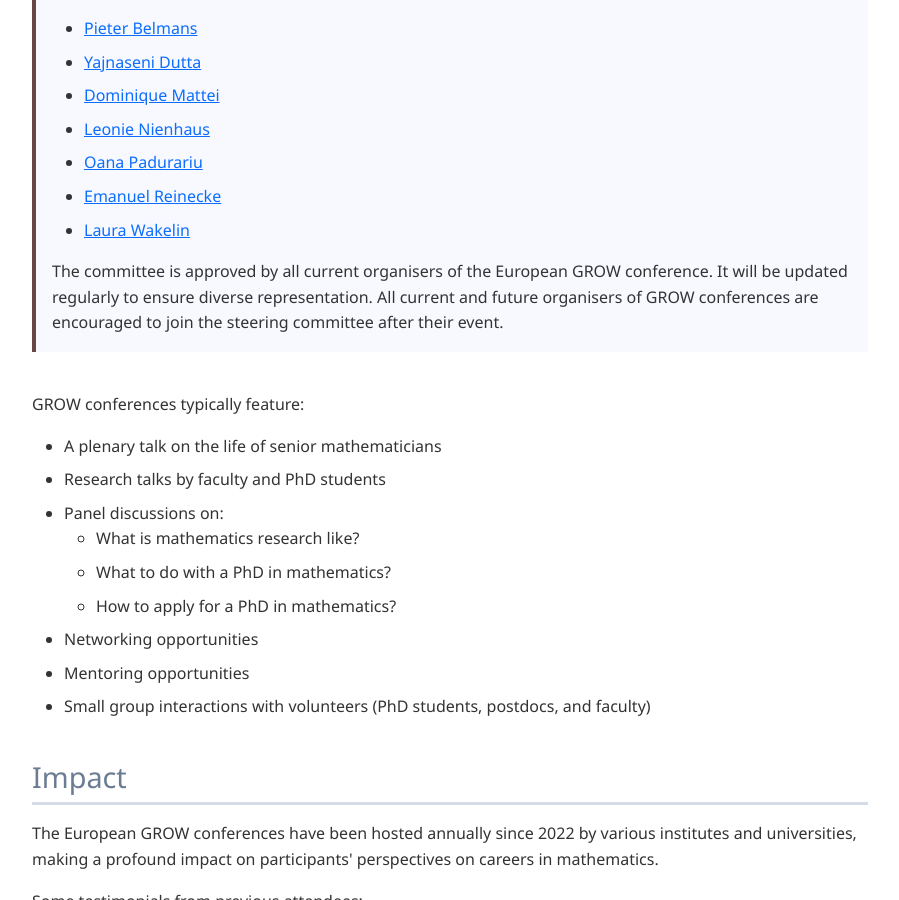
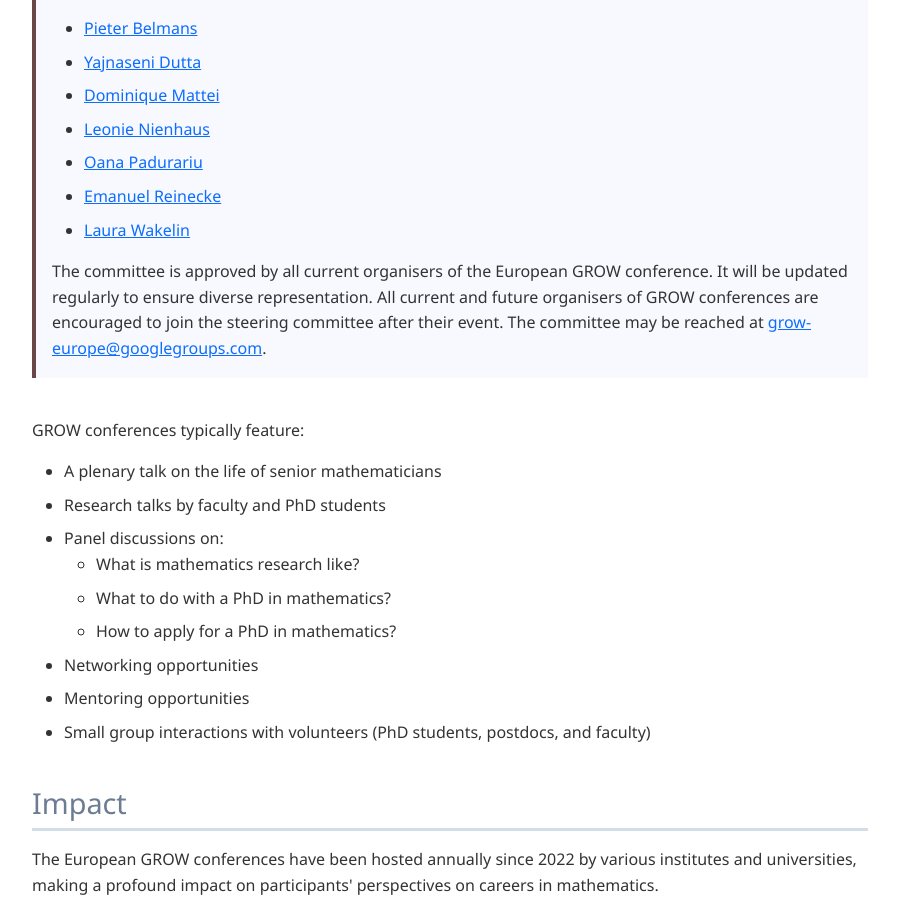
Before and after one commit to GROW-Europe/grow-europe.github.io, a Jekyll site: the page built from index.html, in a window 1280 px wide and 900 px high, scrolled down 727 px. Shown: the whole window, without its empty margins (190-1089 px from the left). Built offline with Jekyll 4.4.1, drawn with Linux system fonts in a browser that asks for light colours; a script that is not in the unit is left out.

Commit message:
minor changes

```diff
--- a/hosting.html
+++ b/hosting.html
@@ -76,6 +76,7 @@
     <li>late February: final participant list confirmed</li>
     <li>early April: GROW conference takes place</li>
   </ul>
+  More detailed information can be found in our organisational repository. This will be shared with the selected organisers.
 </section>
 
 <section class="contact-section">
--- a/index.html
+++ b/index.html
@@ -43,7 +43,7 @@
     </ul>
     The committee is approved by all current organisers of the European GROW conference. It will be
     updated regularly to ensure diverse representation. All current and future organisers of GROW
-    conferences are encouraged to join the steering committee after their event.
+    conferences are encouraged to join the steering committee after their event. The committee may be reached at <a href="mailto:{{ site.email }}">{{ site.email }}</a>.
   </div>
 </section>
 
```
